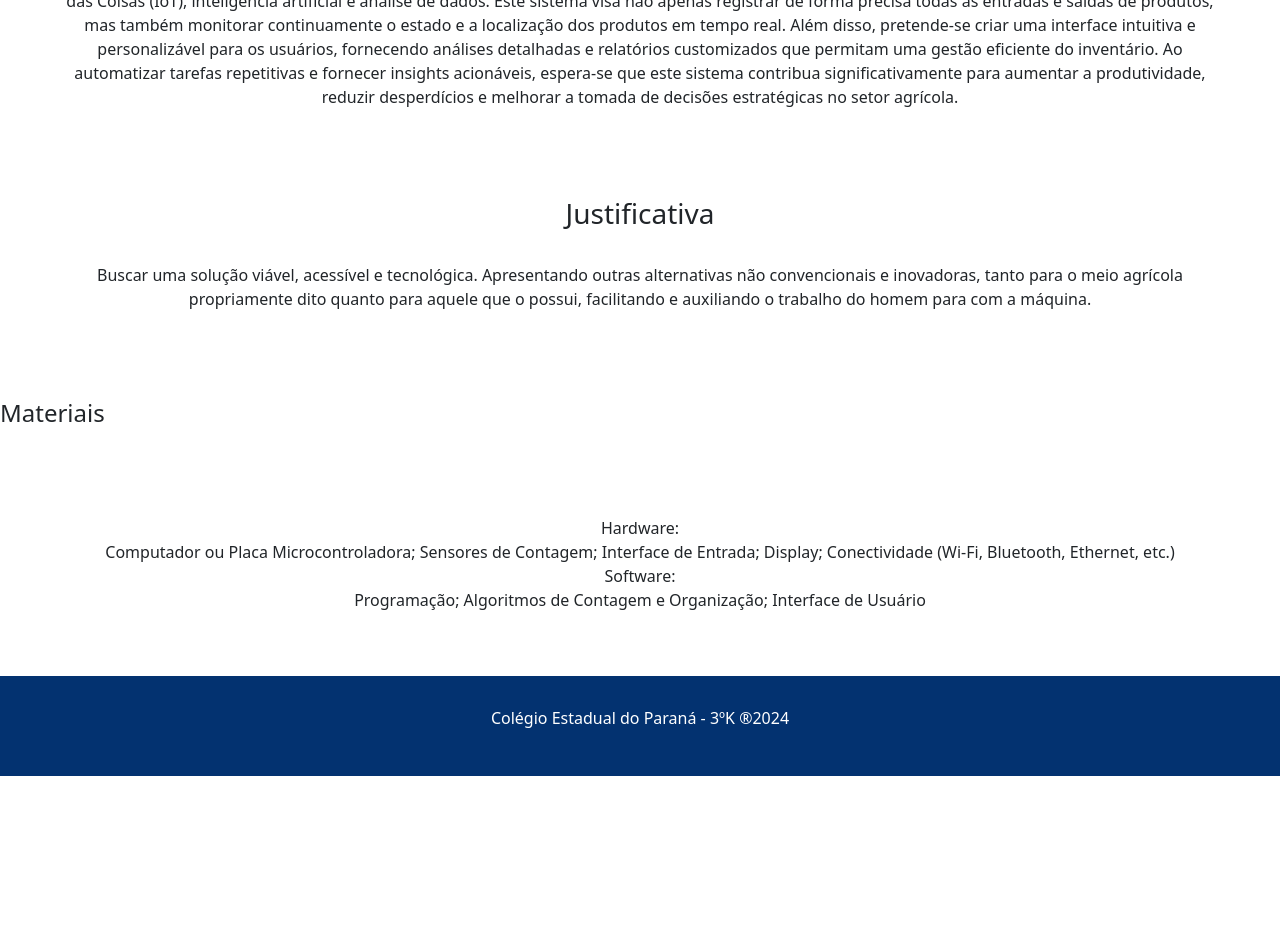
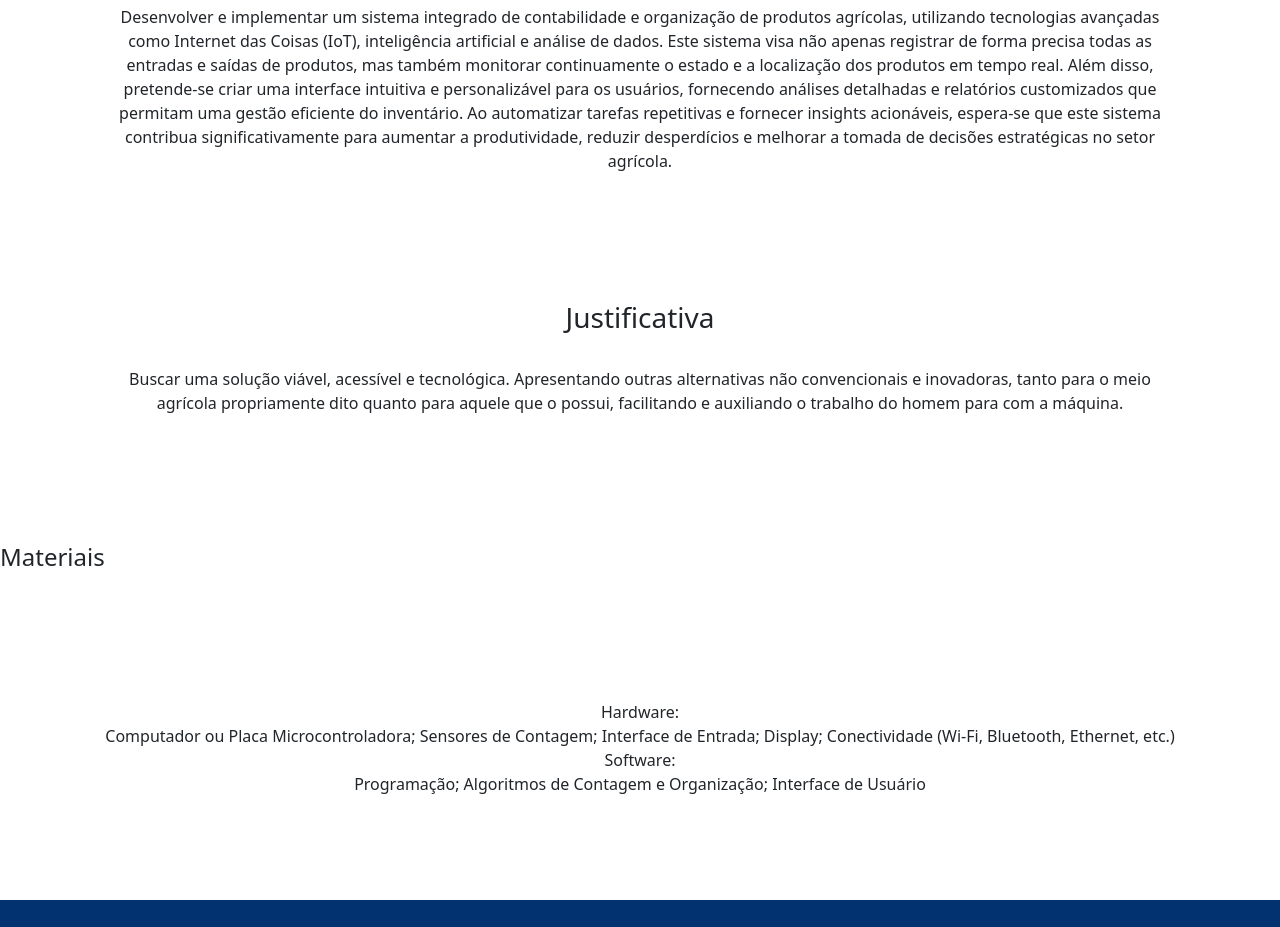
Before and after one commit to 1koscz/Contador-e-organizador-de-produtos---Agrinho, a plain HTML site: page index.html in a window 1280 px wide. Shown: the part 579-1506 px from the top of the page. Before the commit the page ends 1355 px from the top, so only its background shows below. Drawn offline with nearby package versions, Linux system fonts and the light colour scheme.

Commit message:
aaaaaaaaaa

```diff
--- a/style2.css
+++ b/style2.css
@@ -131,7 +131,7 @@
     flex-direction: column;
 }
 .projeto{
-    margin: 8vh;
+    margin: 13vh;
     text-align: center;
 }
 .navbar {
@@ -250,7 +250,7 @@
 }
 
 .projeto2{
-    margin: 8vh;
+    margin: 13vh;
     text-align: center;
 }
 
@@ -259,6 +259,6 @@
 }
 
 .projeto-texto3{
-    margin: 8vh;
+    margin: 13vh;
     text-align: center;
 }
```
Also changed, not shown: index.html (+5 -5 lines).
